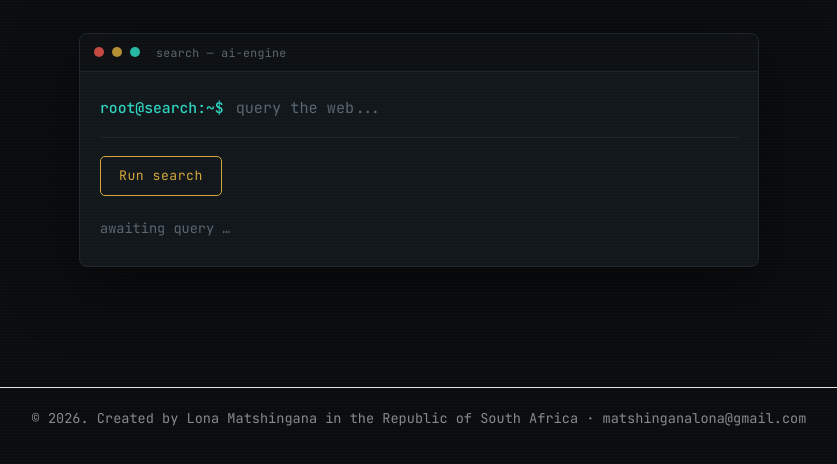
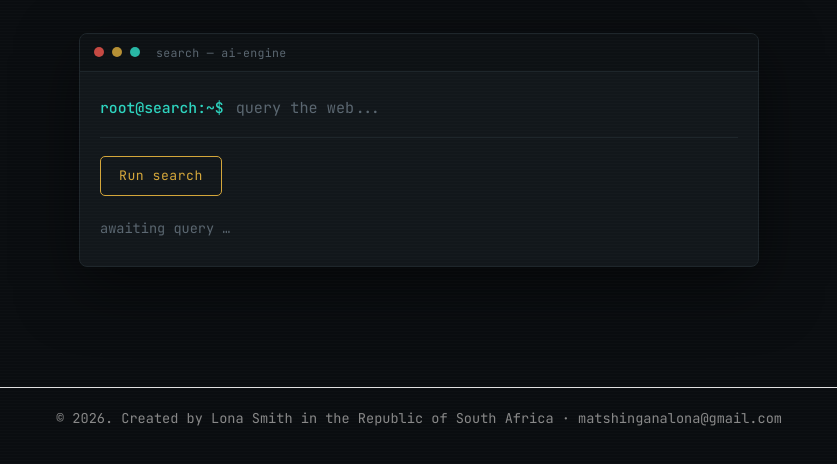
Before and after one commit to Lona-web558/Aisearch, a website: page index.html in a window 1280 px wide. Shown: the part 80-544 px from the top of the page, without its empty margins (221-1058 px from the left). Drawn offline with nearby package versions, Linux system fonts and the light colour scheme.

Commit message:
Update index.html

```diff
--- a/index.html
+++ b/index.html
@@ -56,7 +56,7 @@
 </body>
 
 <footer style="text-align: center; padding: 20px; margin-top: 40px; font-size: 0.85rem; color: #888; border-top: 1px solid #e0e0e0;">
-  <p>© 2026. Created by Lona Matshingana in the Republic of South Africa · <a href="mailto:matshinganalona@gmail.com" style="color: #888; text-decoration: none;">matshinganalona@gmail.com</a></p>
+  <p>© 2026. Created by Lona Smith in the Republic of South Africa · <a href="mailto:matshinganalona@gmail.com" style="color: #888; text-decoration: none;">matshinganalona@gmail.com</a></p>
 </footer>
 
 </html>
```
